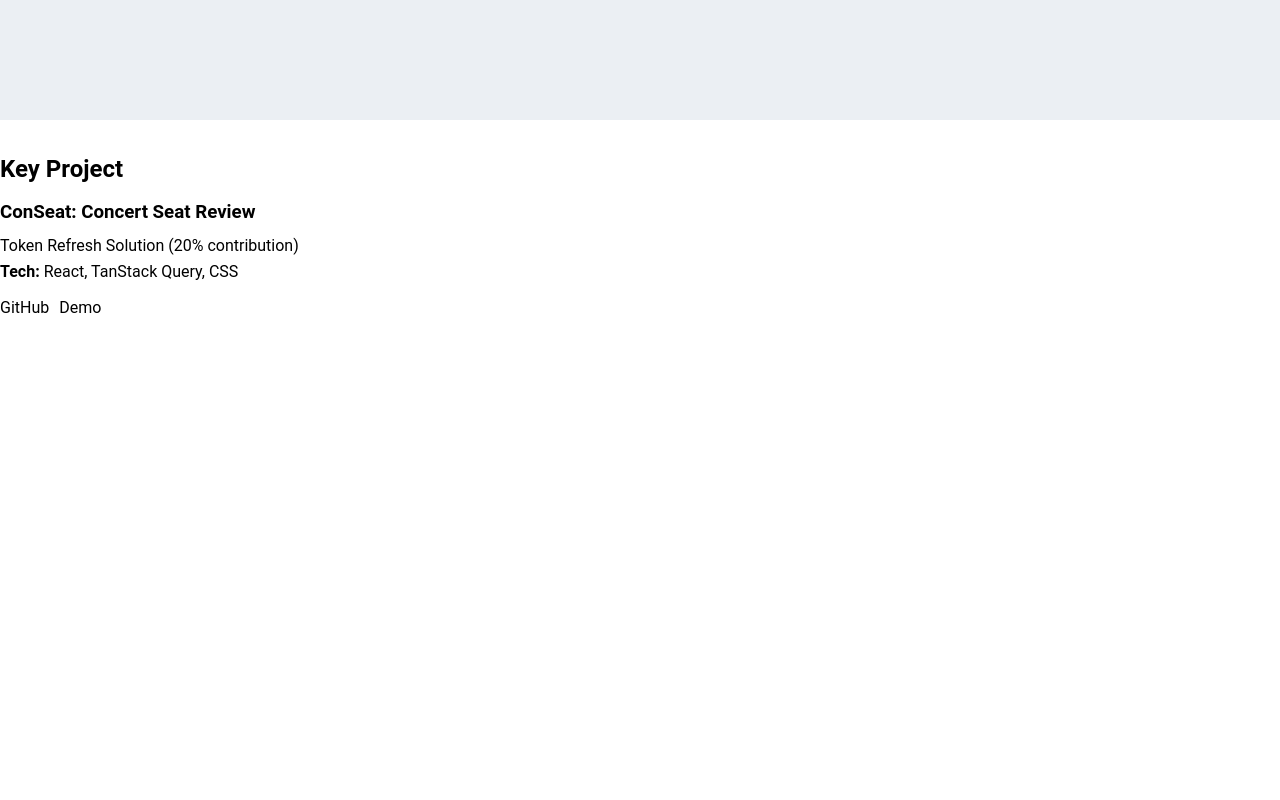
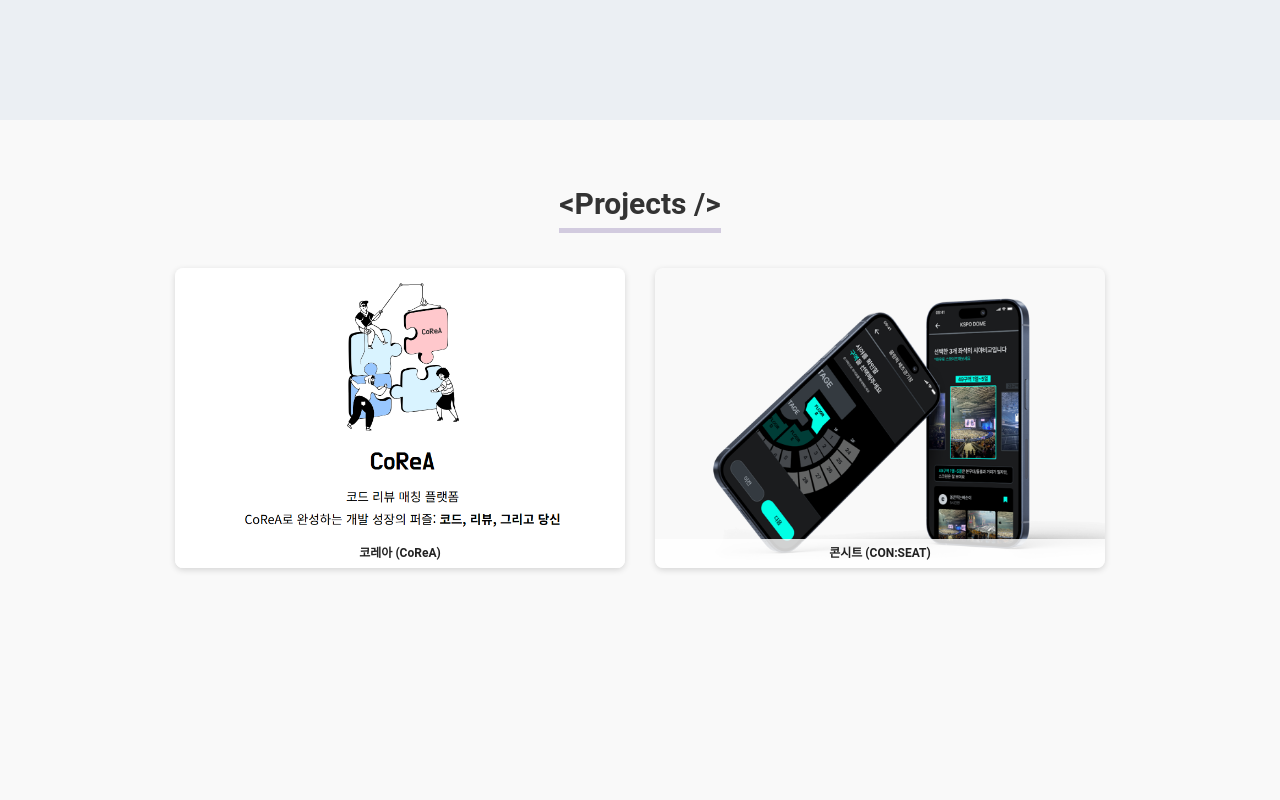
Before and after one commit to chlwlstlf/chlwlstlf-me, a React (Create React App) app: page / in a window 1280 px wide. Shown: the part 1480-2280 px from the top of the page. Built offline with nearby package versions, Linux system fonts and the light colour scheme.

Commit message:
feat: 프로젝트 카드 만들기

```diff
--- a/src/components/Header/Header.css
+++ b/src/components/Header/Header.css
@@ -8,7 +8,7 @@
 .menu {
   display: flex;
   height: 3rem;
-  background: linear-gradient(to left, rgb(255, 166, 166), rgb(126, 197, 255));
+  background: linear-gradient(to left, #ffa6a6, #7ec5ff);
 }
 
 .menu-item {
--- a/src/pages/About/components/ImageModal.tsx
+++ b/src/components/ImageModal.tsx/ImageModal.tsx
@@ -1,4 +1,4 @@
-import Modal from "../../../components/Modal/Modal";
+import Modal from "../Modal/Modal";
 
 interface ImageModalProps {
   isOpen: boolean;
--- /dev/null
+++ b/src/components/ProjectCard/ProjectCard.css
@@ -0,0 +1,107 @@
+:root {
+  /* 카드 10% 확대 */
+  --card-scale: 1.5;
+}
+
+.project-card {
+  position: relative;
+  width: calc(300px * var(--card-scale));
+  height: calc(200px * var(--card-scale));
+  border-radius: 8px;
+  overflow: hidden;
+  cursor: pointer;
+  margin: calc(1rem * var(--card-scale));
+  box-shadow: 0 2px 6px rgba(0, 0, 0, 0.15);
+}
+
+/* 기본 이미지 */
+.project-card .project-img {
+  width: 100%;
+  height: 100%;
+  object-fit: cover;
+  transition: filter 0.3s ease, transform 0.3s ease;
+}
+
+/* 카드 하단에 제목만 */
+.project-card .project-info {
+  position: absolute;
+  bottom: 0;
+  left: 0;
+  width: 100%;
+  background: rgba(255, 255, 255, 0.8);
+  padding: 0.5rem;
+  text-align: center;
+}
+.project-card .project-title {
+  margin: 0;
+  font-size: 1.2rem;
+  color: #222;
+}
+
+/* 오버레이 (처음에는 숨기기) */
+.project-card .project-overlay {
+  position: absolute;
+  top: 0;
+  left: 0;
+  width: 100%;
+  height: 100%;
+  background: rgba(0, 0, 0, 0.6);
+  backdrop-filter: blur(4px);
+  display: flex;
+  align-items: center;
+  justify-content: center;
+  opacity: 0;
+  transition: opacity 0.3s ease;
+}
+
+/* hover 시 오버레이 보여주기 & 이미지 블러+축소 */
+.project-card:hover .project-overlay,
+.project-card:focus-within .project-overlay {
+  opacity: 1;
+}
+.project-card:hover .project-img,
+.project-card:focus-within .project-img {
+  filter: blur(4px) brightness(0.6);
+  transform: scale(calc(var(--card-scale)));
+}
+
+/* 오버레이 콘텐츠 */
+.overlay-content {
+  color: #fff;
+  text-align: left;
+  max-width: 90%;
+  max-height: 90%;
+  overflow-y: auto;
+}
+.overlay-content h3 {
+  margin-top: 0;
+  font-size: 2rem;
+}
+.overlay-content .subtitle {
+  margin: 0.5rem 0;
+  font-size: 1.2rem;
+  color: #ddd;
+}
+.overlay-content p {
+  margin: 0.4rem 0;
+  font-size: 1.2rem;
+}
+.skills {
+  display: flex;
+  flex-wrap: wrap;
+  gap: 0.4rem;
+  margin: 0.5rem 0;
+}
+.skill {
+  background: rgba(255, 255, 255, 0.3);
+  padding: 0.2rem 0.5rem;
+  border-radius: 4px;
+  font-size: 1rem;
+}
+.links a {
+  display: inline-block;
+  margin-right: 0.5rem;
+  color: #ffd;
+  text-decoration: underline;
+  font-size: 1.2rem;
+}
--- /dev/null
+++ b/src/components/ProjectCard/ProjectCard.tsx
@@ -0,0 +1,83 @@
+import React from "react";
+import "./ProjectCard.css";
+
+export interface ProjectCardProps {
+  thumbnail: string;
+  title: string;
+  subtitle?: string;
+  period?: string;
+  skills?: string[];
+  team?: string;
+  contribution?: string;
+  links?: { label: string; href: string }[];
+}
+
+export default function ProjectCard({ thumbnail, title, subtitle, period, skills = [], team, contribution, links = [] }: ProjectCardProps) {
+  return (
+    <div className="project-card">
+      {/* 썸네일 */}
+      <img
+        className="project-img"
+        src={thumbnail}
+        alt={title}
+      />
+      <div className="project-info">
+        <h3 className="project-title">{title}</h3>
+      </div>
+
+      {/* 호버했을 때 */}
+      <div className="project-overlay">
+        <div className="overlay-content">
+          <h3>{title}</h3>
+          {subtitle && <p className="subtitle">{subtitle}</p>}
+
+          {period && (
+            <p>
+              <strong>기간:</strong> {period}
+            </p>
+          )}
+          {team && (
+            <p>
+              <strong>팀 구성:</strong> {team}
+            </p>
+          )}
+          {contribution && (
+            <p>
+              <strong>기여도:</strong> {contribution}
+            </p>
+          )}
+
+          {skills.length > 0 && (
+            <p className="skills">
+              {skills.map((s) => (
+                <span
+                  key={s}
+                  className="skill"
+                >
+                  {s}
+                </span>
+              ))}
+            </p>
+          )}
+
+          <br></br>
+
+          {links.length > 0 && (
+            <div className="links">
+              {links.map((l) => (
+                <a
+                  key={l.href}
+                  href={l.href}
+                  target="_blank"
+                  rel="noopener noreferrer"
+                >
+                  {l.label}
+                </a>
+              ))}
+            </div>
+          )}
+        </div>
+      </div>
+    </div>
+  );
+}
--- a/src/pages/About/About.tsx
+++ b/src/pages/About/About.tsx
@@ -1,7 +1,7 @@
 import React, { useState, useEffect } from "react";
 import "./About.css";
 import { useModal } from "../../hooks/useModal";
-import { ImageModal } from "./components/ImageModal";
+import { ImageModal } from "../../components/ImageModal.tsx/ImageModal";
 import blogImg from "../../assets/blog.png";
 import figmaCommentImg from "../../assets/figma-comments.png";
 
--- a/src/pages/Projects/Projects.css
+++ b/src/pages/Projects/Projects.css
@@ -1,8 +1,24 @@
-.projects a {
-  margin-right: 1rem;
+.projects {
+  position: relative;
+  text-align: center;
+  padding: 6rem 1rem 4rem;
+  background: #f9f9f9;
+}
+
+.projects-title {
+  position: relative;
+  z-index: 1;
+  font-size: 3rem;
+  font-weight: 700;
+  color: #333;
+  border-bottom: 0.5rem solid #d2cbdf;
   display: inline-block;
-  margin-top: 1rem;
+  margin-bottom: 2rem;
 }
-.projects h3 {
-  margin: 1rem 0 0.5rem;
+
+.projects-list {
+  display: flex;
+  gap: auto;
+  flex-wrap: wrap;
+  justify-content: center;
 }
--- a/src/pages/Projects/Projects.tsx
+++ b/src/pages/Projects/Projects.tsx
@@ -1,32 +1,43 @@
 import React from "react";
 import "./Projects.css";
+import ProjectCard from "../../components/ProjectCard/ProjectCard";
+import coreaThumb from "../../assets/corea-thumb.png";
+import conseatThumb from "../../assets/conseat-thumb.png";
 
-const Projects: React.FC = () => (
+const Projects = () => (
   <section
     id="projects"
     className="projects"
   >
-    <h2>Key Project</h2>
-    <h3>ConSeat: Concert Seat Review</h3>
-    <p>Token Refresh Solution (20% contribution)</p>
-    <p>
-      <strong>Tech:</strong> React, TanStack Query, CSS
-    </p>
-    <div>
-      <a
-        href="https://github.com/your-repo"
-        target="_blank"
-        rel="noreferrer"
-      >
-        GitHub
-      </a>
-      <a
-        href="https://demo-url"
-        target="_blank"
-        rel="noreferrer"
-      >
-        Demo
-      </a>
+    <span className="projects-title">&lt;Projects /&gt;</span>
+
+    <div className="projects-list">
+      <ProjectCard
+        thumbnail={coreaThumb}
+        title="코레아 (CoReA)"
+        subtitle="코드 리뷰 매칭 플랫폼"
+        period="2024.07.01 ~ 2024.11.29"
+        team="Frontend 3명, Backend 4명"
+        contribution="20%"
+        skills={["React", "TypeScript", "Storybook", "Jest", "TanStack Query", "styled-components", "MSW"]}
+        links={[
+          { label: "Demo", href: "https://code-review-area.com" },
+          { label: "GitHub", href: "https://github.com/woowacourse-teams/2024-corea" },
+        ]}
+      />
+      <ProjectCard
+        thumbnail={conseatThumb}
+        title="콘시트 (CON:SEAT)"
+        subtitle="콘서트 자리별 시야 확인 서비스"
+        period="2025.03 ~ 진행중"
+        team="PM 1명, 디자이너 1명, Frontend 2명, Backend 2명"
+        contribution="20%"
+        skills={["Next.js", "TypeScript", "SCSS", "TanStack Query"]}
+        links={[
+          { label: "Demo", href: "https://concertseat.site" },
+          { label: "GitHub", href: "https://github.com/ConSeat/frontend" },
+        ]}
+      />
     </div>
   </section>
 );
```
Also changed, not shown: src/assets/conseat-thumb.png (added), src/assets/corea-thumb.png (added).
